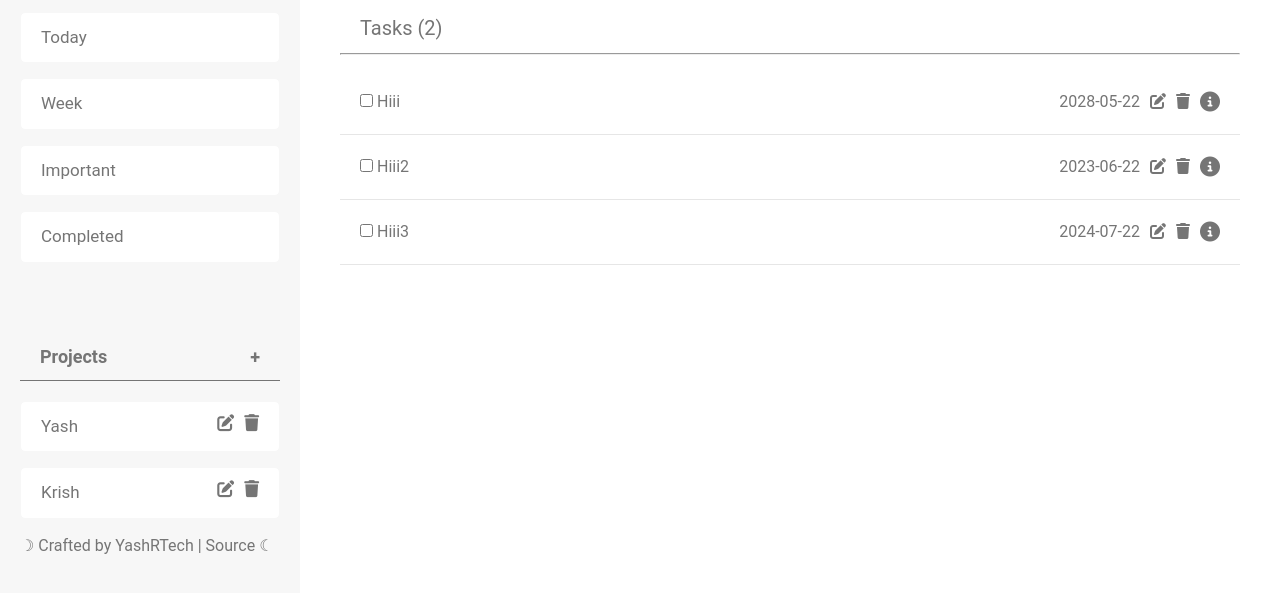
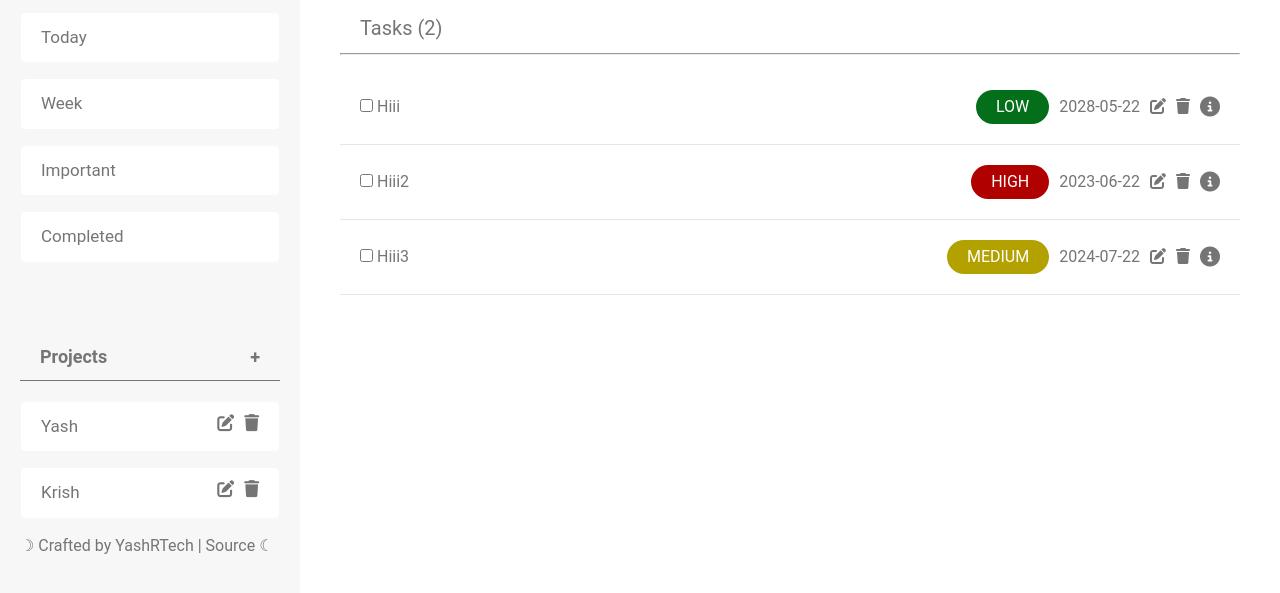
Before and after one commit to YashRTech/Todo-List, a website built with webpack: page src/template.html in a window 1280 px wide. Shown: the part 155-748 px from the top of the page. Built offline with nearby package versions, Linux system fonts and the light colour scheme.

Commit message:
Added show priority label

```diff
--- a/src/modules/dom.js
+++ b/src/modules/dom.js
@@ -150,6 +150,7 @@ function displayTodos(todos) {
         <p class="tick"><input type="checkbox" class="checkbox"> ${todo.title}</p>
       </div>
       <div class="todo-right">
+      <p class="priority priority-${todo.priority}">${todo.priority.toUpperCase()}</p>
         <p class="todo-date">${todo.dueDate}</p>
         <p>
           <i class="fa-solid fa-pen-to-square todo-edit"></i>
--- a/src/styles/style.css
+++ b/src/styles/style.css
@@ -29,9 +29,12 @@ hr {
   --light-grey: #f7f7f7;
   --dark-grey: #757575;
   --white: #ffffff;
-  --green: #38ce58;
+  --green: #38ce57;
+  --light-green:#046f1b;
   --yellow: #f3e035;
+  --light-yellow: #b3a100;
   --red: #ff4545;
+  --light-red: #b00000;
   --dark-red: #c46161;
 }
 body {
@@ -142,6 +145,7 @@ main {
 .todo-right {
   display: flex;
   gap: 10px;
+  align-items: center;
 }
 
 
@@ -246,6 +250,22 @@ textarea{
 }
 
 
+.priority{
+  padding: 5px 20px;
+  border-radius: 20px;
+  color: var(--white);
+}
+.priority-low{
+  background-color: var(--light-green);
+}
+.priority-high{
+  background-color: var(--light-red);
+}
+.priority-medium{
+  background-color: var(--light-yellow);
+}
+
+
 /*! Overlay */
 .hidden {
   display: none !important;
```
